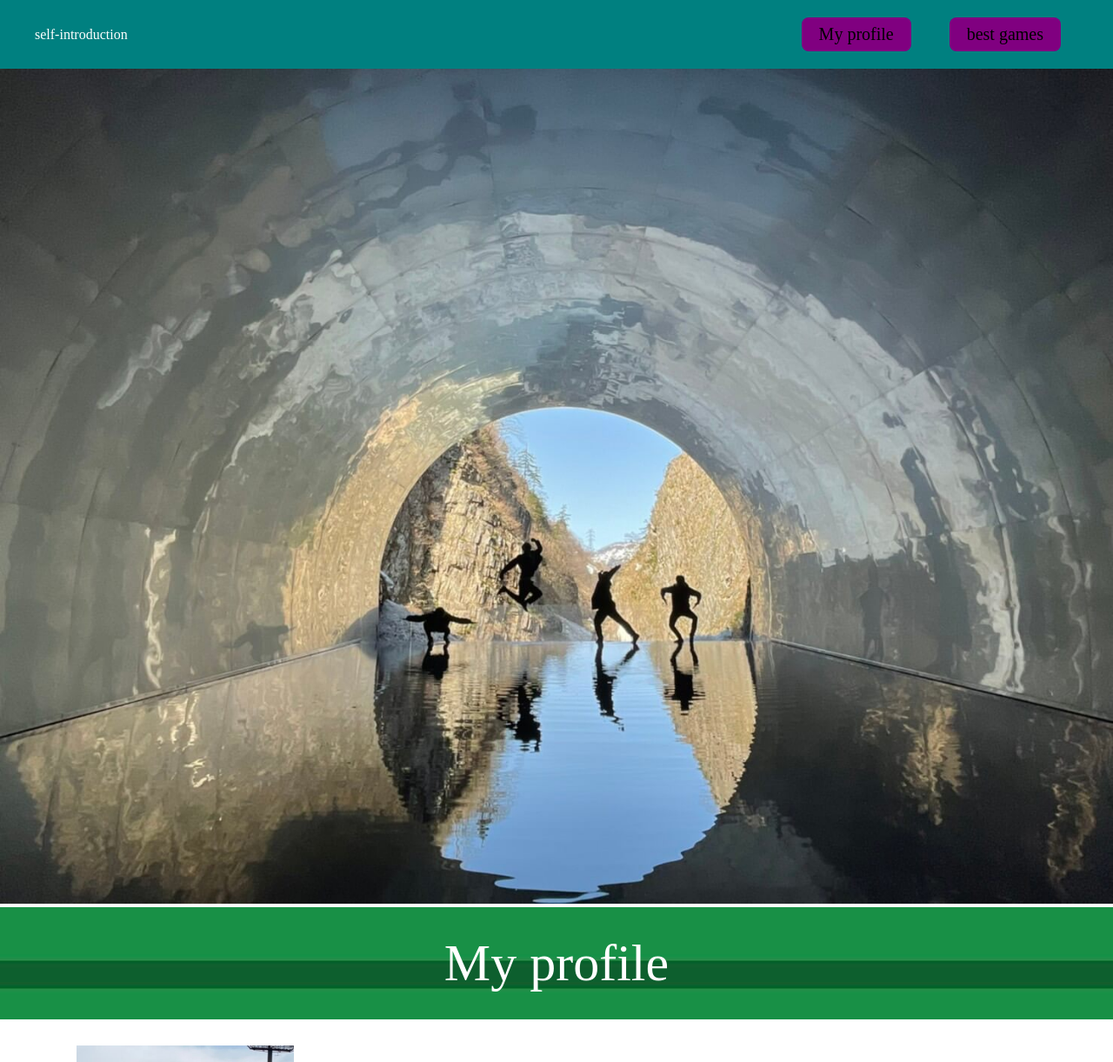
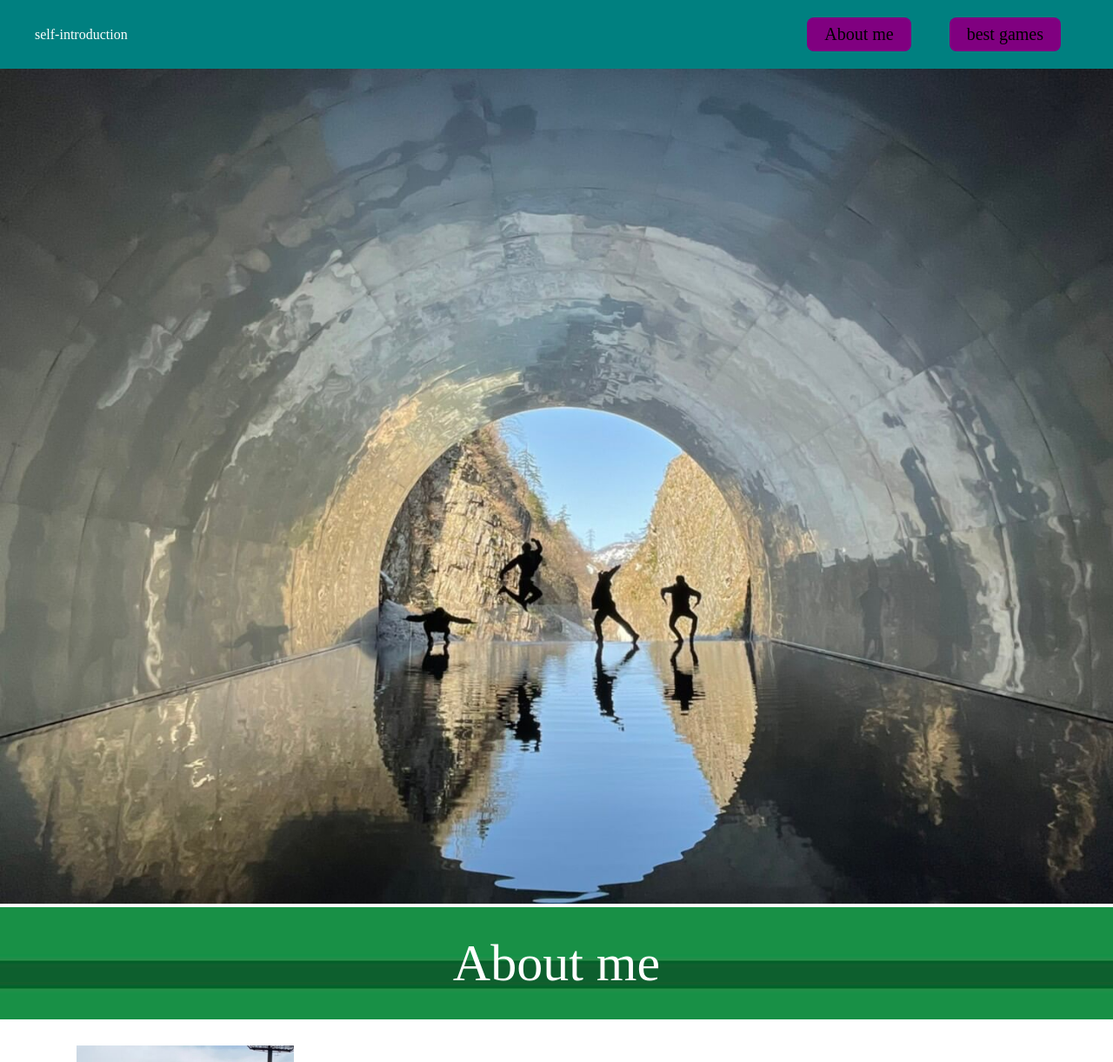
Before and after one commit to Yukinori-Fujita/Portfolio, a plain HTML site: page index.html in a window 1280 px wide. Shown: the top 1221 px of the page at 87% size. Drawn offline with Linux system fonts and the light colour scheme.

Commit message:
no message

```diff
--- a/index.html
+++ b/index.html
@@ -14,7 +14,7 @@
   <header>
     <div class="header-left">self-introduction</div>
     <div class="header-right">
-      <a href="#MY"><button>My profile</button></a>
+      <a href="#MY"><button>About me</button></a>
       <a href="#best-games"><button>best games</button></a>
     </div>
   </header>
@@ -24,7 +24,7 @@
       <img src="./img/IMG_1364.jpeg" alt="kiyodukyou">
     </section>
     <section class="my-profile">
-      <h1 id="MY">My profile</h1>
+      <h1 id="MY">About me</h1>
       <div class="profile">
         <img src="./img/A1F9F268-EE6C-4D0E-AD12-2C3BC5B12B29_1_201_a.jpeg" alt="MY" width="250px" height="400px">
         <ul>
```
